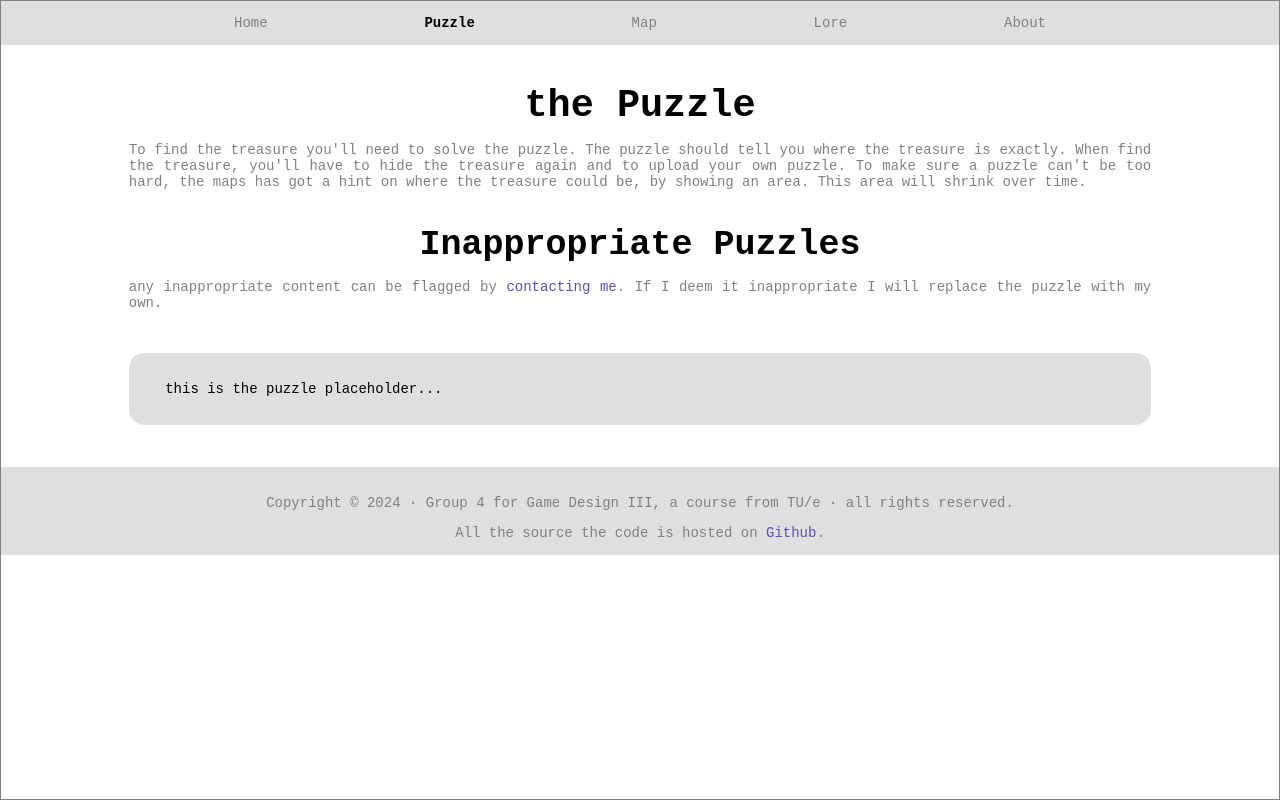
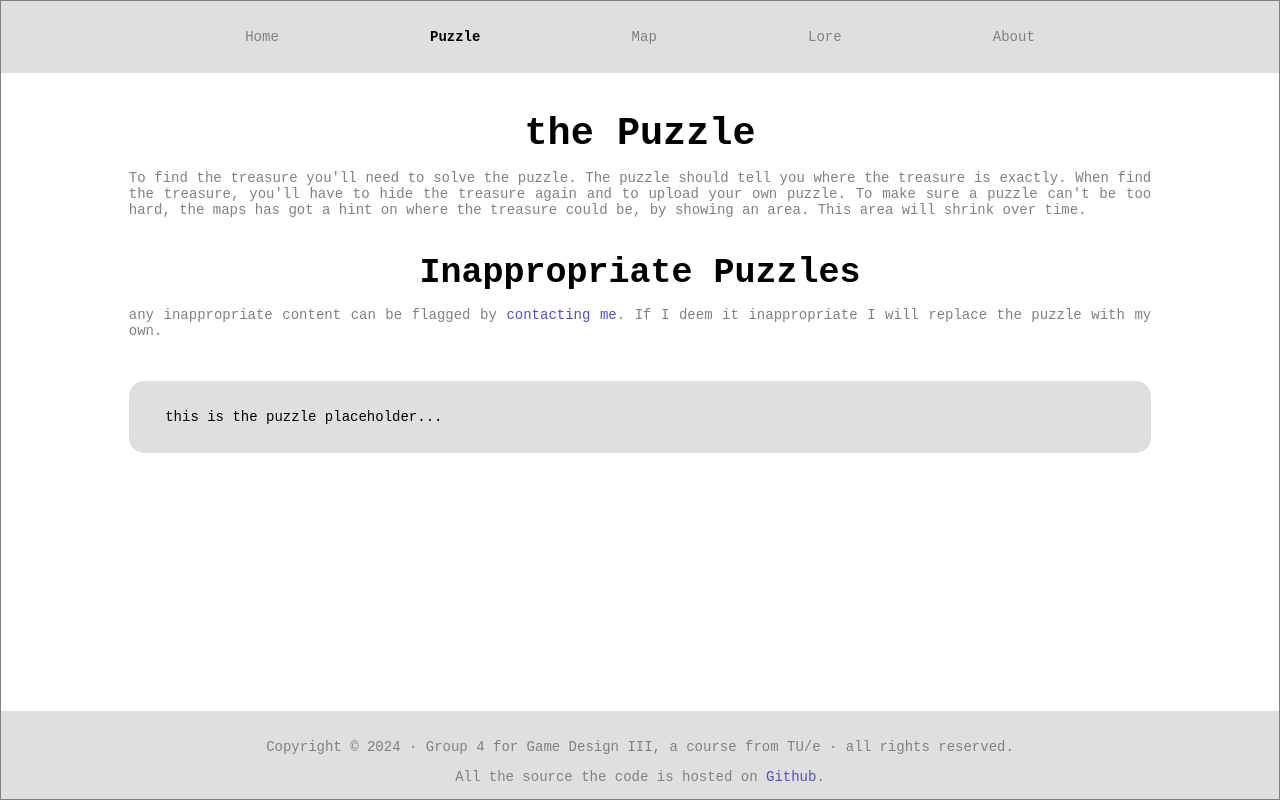
Before and after one commit to school-Tygo-van-den-Hurk/TUe-DZC30-Game-Design-III-2023-2024, a React (Vite) app in the folder client/: page /puzzle in a window 1280 px wide. Built offline with nearby package versions, Linux system fonts and the light colour scheme.

Commit message:
made the footer stay at the bottom of the screen, or content. Depending on the lenght of the content. This way the footer works as a footer is expected to work.

```diff
--- a/client/src/index.css
+++ b/client/src/index.css
@@ -53,7 +53,7 @@ html {
   min-height: 100vh;
   background-color: var(--background-background-color);
 }
-html body {
+html .App {
   background-color: var(--background-color);
   max-width: 100em;
   margin: 0 auto;
@@ -62,13 +62,12 @@ html body {
   display: grid;
   grid-template-rows: auto 1fr auto;
 }
-html body main {
+html .App main {
   padding: 0 10% 3rem 10%;
 }
-html body footer {
+html .App header, html .App footer {
   background-color: var(--layer-0);
   padding: 1em 10vw;
-  margin-top: auto;
 }
 
 :root {
--- a/client/src/index.scss
+++ b/client/src/index.scss
@@ -64,7 +64,7 @@ html {
     min-height: 100vh;
     background-color: var(--background-background-color);
 
-    body {
+    .App {
         background-color: var(--background-color);
         max-width: 100em;
         margin: 0 auto;
@@ -80,10 +80,9 @@ html {
             //// flex: 1;
         }
 
-        footer {
+        header, footer {
             background-color: var(--layer-0);
             padding: 1em 10vw;
-            margin-top: auto;
         }
     }
 }
```
